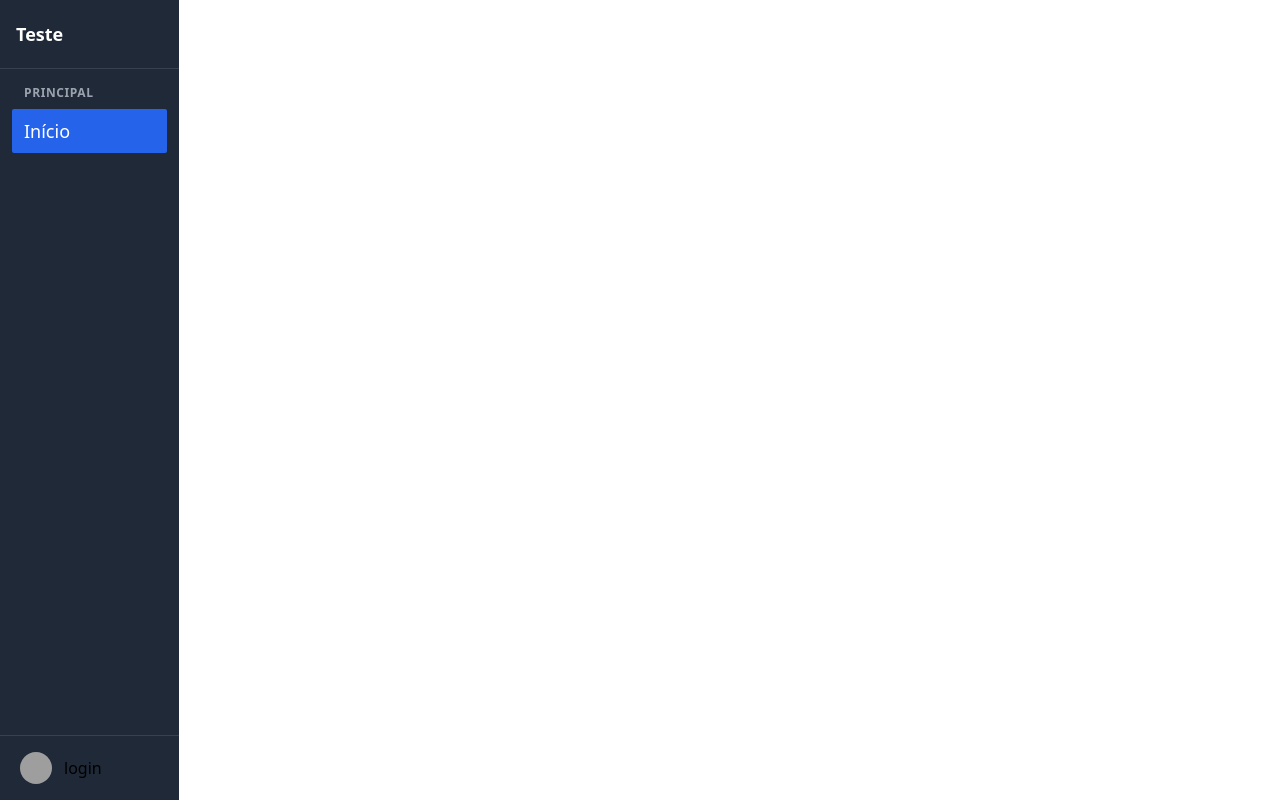
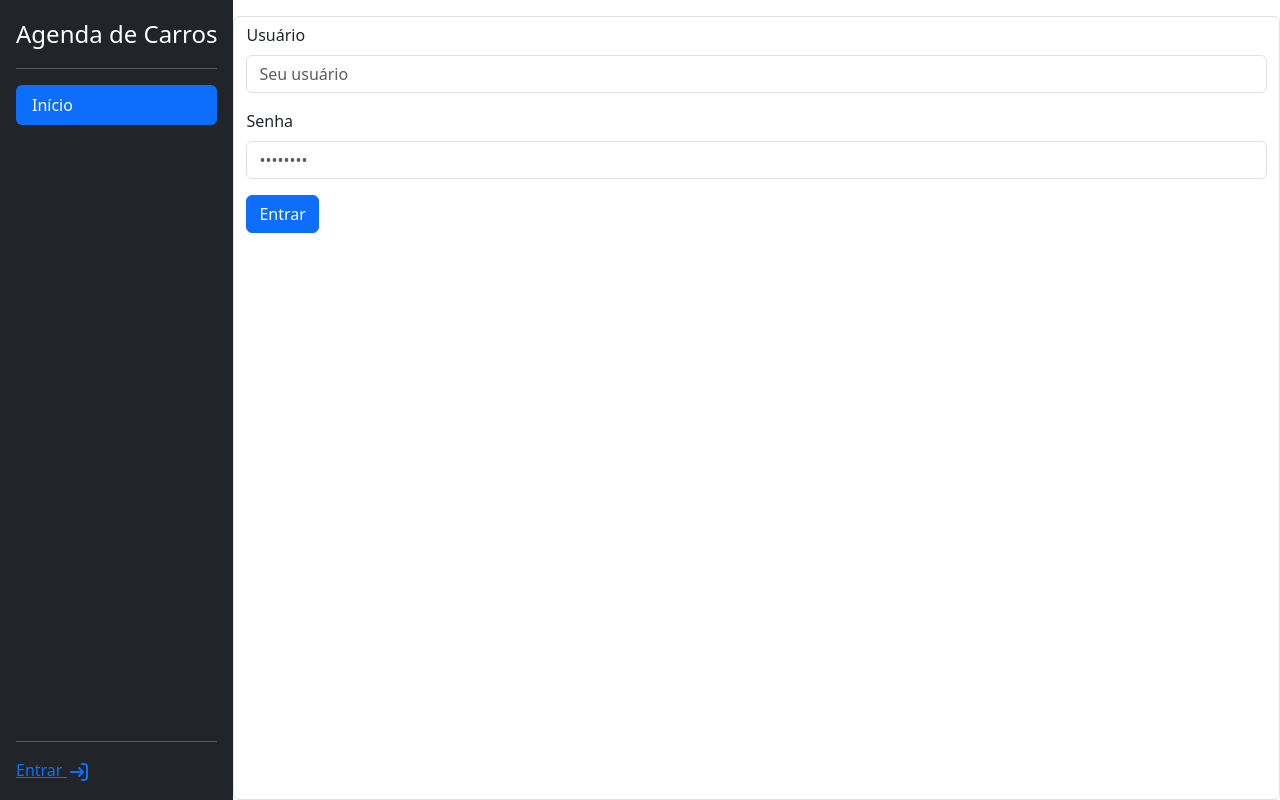
Before and after one commit to clmateus/car-scheduling, a Django app: page /login/ in a window 1280 px wide. Run offline with Django 5.2, Linux system fonts and the light colour scheme; some libraries are stand-ins or nearby versions; grey boxes are pictures that could not be loaded.

Commit message:
ongoing changes

```diff
--- a/scheduling/templates/_base.html
+++ b/scheduling/templates/_base.html
@@ -1,5 +1,4 @@
 {% load static %}
-{% load tailwind_tags %}
 <!DOCTYPE html>
 <html lang="pt-br">
 
@@ -7,14 +6,15 @@
     {% include 'partials/head.html' %}
 </head>
 
-<body class="flex h-screen overflow-hidden">
-    {% include 'partials/sidebar.html' %}
-    <div class="container mx-auto mt-4">
+<body class="d-flex flex-column vh-100 overflow-hidden">
+    <div class="d-flex flex-nowrap flex-grow-1">
+        {% include 'partials/sidebar.html' %}
         {% block content %}
         {% endblock content %}
     </div>
     <script src="https://cdn.jsdelivr.net/npm/fullcalendar@6.1.20/index.global.min.js"></script>
     <script src="https://cdn.jsdelivr.net/npm/@fullcalendar/interaction@6.1.20/index.global.min.js"></script>
+    <script src="https://cdn.jsdelivr.net/npm/bootstrap@5.3.8/dist/js/bootstrap.bundle.min.js" integrity="sha384-FKyoEForCGlyvwx9Hj09JcYn3nv7wiPVlz7YYwJrWVcXK/BmnVDxM+D2scQbITxI" crossorigin="anonymous"></script>
 </body>
 
 </html>
--- a/scheduling/templates/login.html
+++ b/scheduling/templates/login.html
@@ -1 +1,11 @@
 {% extends '_base.html' %}
+{% block content %}
+    <form method="post" class="form-control mt-3">
+        {% csrf_token %}
+        <label for="user" class="form-label">Usuário</label>
+        <input type="text" id="user" name="username" class="form-control mb-3" placeholder="Seu usuário" required />
+        <label for="password" class="form-label">Senha</label>
+        <input type="password" id="password" name="password" class="form-control mb-3" placeholder="••••••••" required />
+        <button type="submit" class="btn btn-primary">Entrar</button>
+    </form>
+{% endblock %}
--- a/scheduling/templates/partials/head.html
+++ b/scheduling/templates/partials/head.html
@@ -1,10 +1,5 @@
-{% load tailwind_tags %}
 <meta charset="UTF-8">
 <meta http-equiv="X-UA-Compatible" content="IE=edge">
 <meta name="viewport" content="width=device-width, initial-scale=1.0">
+<link href="https://cdn.jsdelivr.net/npm/bootstrap@5.3.8/dist/css/bootstrap.min.css" rel="stylesheet" integrity="sha384-sRIl4kxILFvY47J16cr9ZwB07vP4J8+LH7qKQnuqkuIAvNWLzeN8tE5YBujZqJLB" crossorigin="anonymous">
 <title>Agenda de Carros</title>
-
-{% tailwind_css %}
-
-<!-- Flowbite -->
-<script src="https://cdn.jsdelivr.net/npm/flowbite@2.5.2/dist/flowbite.min.js"></script>
--- a/scheduling/templates/partials/sidebar.html
+++ b/scheduling/templates/partials/sidebar.html
@@ -1,25 +1,33 @@
-<aside class="w-52 h-screen bg-gray-800 flex flex-col">
-  <div class="px-4 py-5 border-b border-gray-700">
-    <span class="text-white font-bold text-lg">Teste</span>
-  </div>
-  <nav class="flex-1 px-3 py-4 space-y-1">
-    <p class="px-3 text-xs font-semibold text-gray-400 uppercase tracking-wider mb-2">Principal</p>
-    <a href="#" class="flex items-center gap-3 px-3 py-2 rounded-sm
-      bg-blue-600 text-white text-lg">
-      Início
+<div class="d-flex flex-column flex-shrink-0 p-3 text-bg-dark">
+  <a href="#" class="d-flex align-items-center mb-3 mb-md-0 me-md-auto text-white text-decoration-none">
+    <!-- Colocar ícone svg aqui depois -->
+    <span class="fs-4">Agenda de Carros</span>
   </a>
-  </nav>
-  <div class="px-3 py-4 border-t border-gray-700">
-    <div class="flex items-center gap-3 px-2">
-      <img class="w-8 h-8 rounded-full" src="avatar.jpg" />
+  <hr>
+  <ul class="nav nav-pills flex-column mb-auto">
+    <li class="nav-item">
+      <a href="#" class="nav-link active">Início</a>
+    </li>
+  </ul>
+  <hr>
   <div>
     {% if user.is_authenticated %}
-          <p class="text-sm font-medium text-white">{{ user.first_name }} {{ user.last_name }}</p>
-          <p class="text-xs text-gray-400">{{ user.groups.first.name }}</p>
+      <a href="" class="d-flex align-items-center text-white text-decoration-none">
+        <img class="rounded-circle me-2" src="avatar.jpg" />
+        <strong>{{ user.first_name }} {{ user.last_name }}</strong>
+      </a>
+        <p>{{ user.groups.first.name }}</p>
+      <form action="{% url 'logout' %}" method="post" style="display:inline;">
+          {% csrf_token %}
+          <button class="btn btn-danger" type="submit">Sair</button>
+      </form>
     {% else %}
-          <p>login</p>
+      <a href="{% url 'login' %}" class="">
+        Entrar
+        <svg class="" aria-hidden="true" xmlns="http://www.w3.org/2000/svg" width="24" height="24" fill="none" viewBox="0 0 24 24">
+          <path stroke="currentColor" stroke-linecap="round" stroke-linejoin="round" stroke-width="2" d="M16 12H4m12 0-4 4m4-4-4-4m3-4h2a3 3 0 0 1 3 3v10a3 3 0 0 1-3 3h-2"/>
+        </svg>
+      </a>
     {% endif %}
   </div>
 </div>
-  </div>
-</aside>
--- a/scheduling/urls.py
+++ b/scheduling/urls.py
@@ -1,8 +1,9 @@
-from django.urls import path, include
+from django.urls import path
+from django.contrib.auth.views import LoginView, LogoutView
 from . import views
 
 urlpatterns = [
     path('', views.index, name='index'),
-    path('login/', views.login, name='login'),
-    path('logout/', views.logout, name='logout'),
+    path('login/', LoginView.as_view(template_name='login.html'), name='login'),
+    path('logout/', LogoutView.as_view(), name='logout'),
 ]
--- a/scheduling/views.py
+++ b/scheduling/views.py
@@ -1,37 +1,5 @@
-from django.contrib.auth import authenticate, login as auth_login, logout as auth_logout
 from django.contrib.auth.decorators import login_required
-from django.contrib.auth.forms import AuthenticationForm
-from django.shortcuts import render, redirect
-from django.contrib import messages
-
-
-def login(request):
-    if request.user.is_authenticated:
-        return redirect('index')
-
-    if request.method == 'POST':
-        username = request.POST.get('username', '').strip()
-        password = request.POST.get('password', '')
-
-        user = authenticate(request, username=username, password=password)
-
-        if user is not None:
-            auth_login(request, user)
-            next_url = request.POST.get('next') or request.GET.get('next') or 'index'
-            return redirect(next_url)
-        else:
-            form = AuthenticationForm(data=request.POST)
-            form.is_valid()
-            return render(request, 'login.html', {'form': form})
-
-    return render(request, 'login.html')
-
-
-def logout(request):
-    auth_logout(request)
-    messages.success(request, 'Você saiu com sucesso.')
-    return redirect('login')
-
+from django.shortcuts import render
 
 @login_required
 def index(request):
--- a/static/src/input.css
+++ /dev/null
@@ -1 +0,0 @@
-@import 'tailwindcss';
```
Lines whose indentation alone changed are shown as unchanged.
